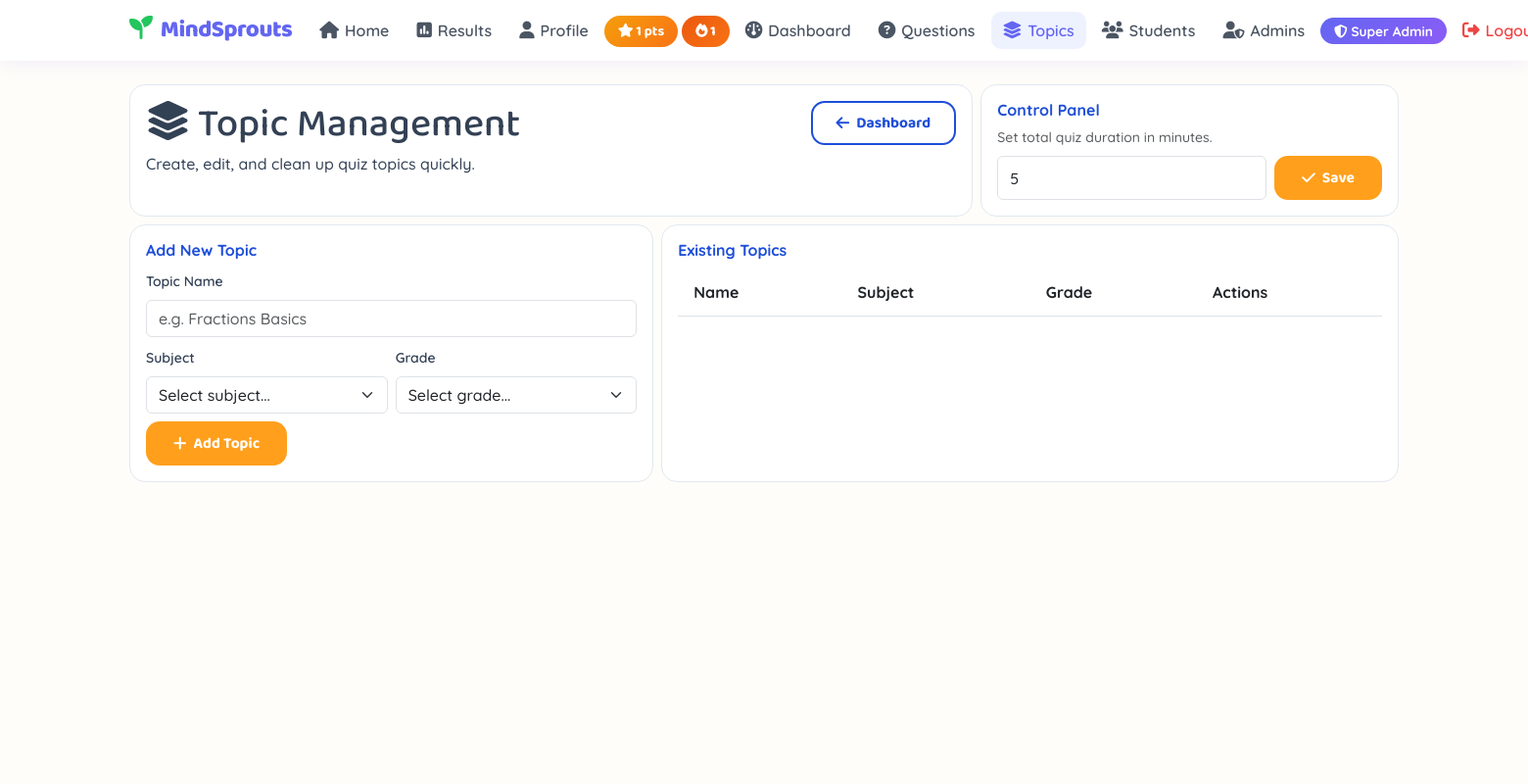
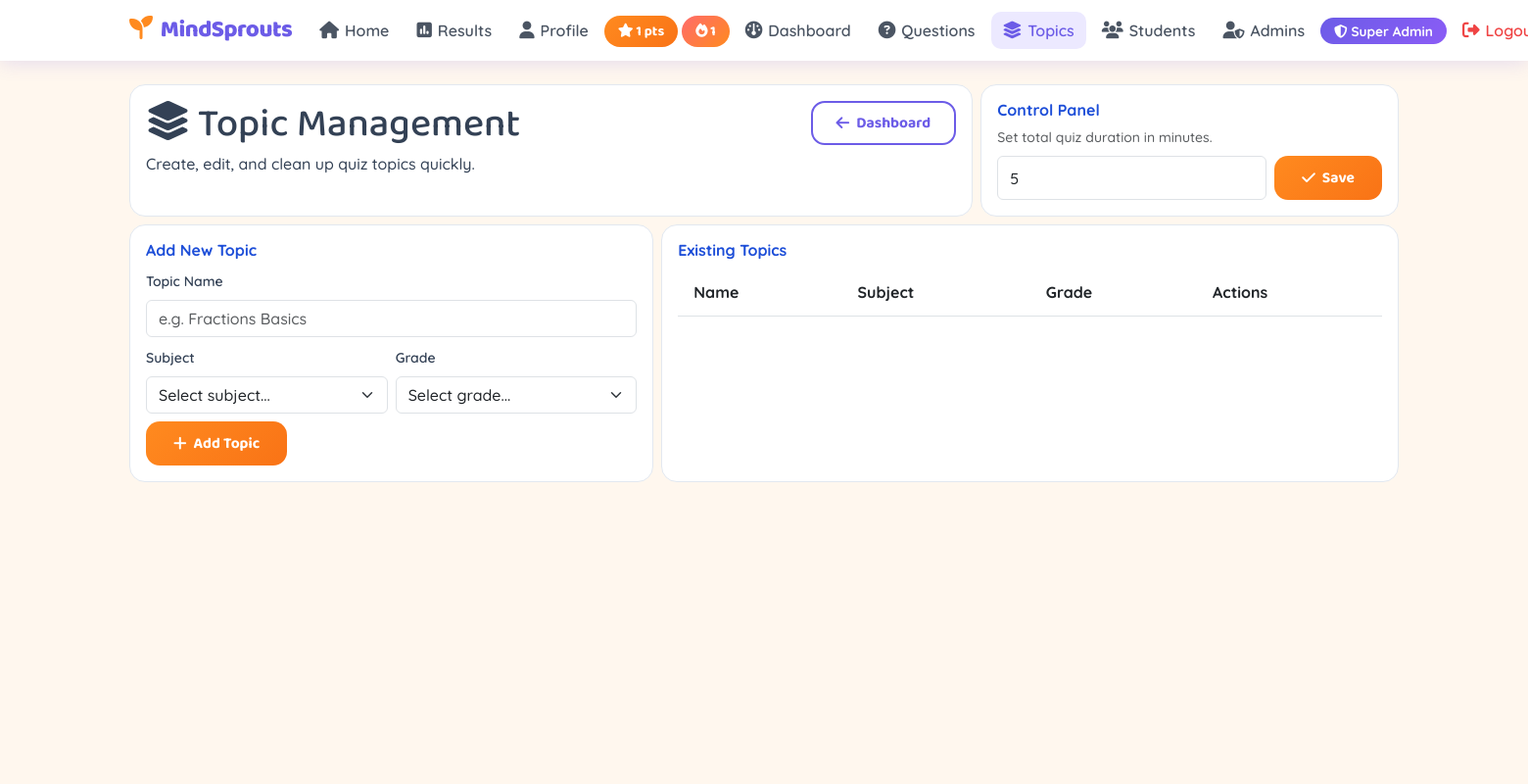
Before and after one commit to TanishqMhatre1546/mindsprouts, a Flask app: page /admin/topics in a window 1560 px wide; the page is wider, and only the part inside the window is pictured. Shown: that part at 98% size. Run offline with Flask 3, Linux system fonts and the light colour scheme; the visitor is signed in with stand-in values (Sample User, id 1); data that the repository does not hold is empty; some libraries are stand-ins or nearby versions.

Commit message:
Improve child-friendly color palette with purple-led 60-30-10 styling.
This refreshes student UI colors for better contrast and playful vibrancy while preserving purple branding, and adds grade fallback topic loading so students always see available quiz content.

Made-with: Cursor

```diff
--- a/app.py
+++ b/app.py
@@ -119,6 +119,33 @@ def set_quiz_duration_minutes(conn, minutes):
     """, ('quiz_duration_minutes', str(minutes)))
     conn.commit()
     cur.close()
+
+
+def fetch_topics_for_subject_with_grade_fallback(cur, subject_id, grade):
+    cur.execute(
+        "SELECT * FROM topics WHERE subject_id = %s AND grade = %s ORDER BY topic_name",
+        (subject_id, grade),
+    )
+    topics = cur.fetchall()
+    if topics:
+        return topics
+    cur.execute(
+        "SELECT * FROM topics WHERE subject_id = %s ORDER BY grade, topic_name",
+        (subject_id,),
+    )
+    return cur.fetchall()
+
+
+def count_topics_for_subject_with_grade_fallback(cur, subject_id, grade):
+    cur.execute(
+        "SELECT COUNT(*) AS total FROM topics WHERE subject_id = %s AND grade = %s",
+        (subject_id, grade),
+    )
+    total_topics = cur.fetchone()['total']
+    if total_topics > 0:
+        return total_topics
+    cur.execute("SELECT COUNT(*) AS total FROM topics WHERE subject_id = %s", (subject_id,))
+    return cur.fetchone()['total']
 
 def student_required(f):
     from functools import wraps
@@ -287,9 +314,7 @@ def topics(subject_id):
     cur  = conn.cursor()
     cur.execute("SELECT * FROM subjects WHERE subject_id = %s", (subject_id,))
     subject = cur.fetchone()
-    cur.execute("SELECT * FROM topics WHERE subject_id = %s AND grade = %s",
-                (subject_id, session['grade']))
-    topics = cur.fetchall()
+    topics = fetch_topics_for_subject_with_grade_fallback(cur, subject_id, session['grade'])
     cur.execute("""
         SELECT DISTINCT topic_name FROM results
         WHERE student_id = %s AND subject_name = %s
@@ -471,9 +496,11 @@ def progress():
     subjects = cur.fetchall()
     subject_progress = []
     for subj in subjects:
-        cur.execute("SELECT COUNT(*) AS total FROM topics WHERE subject_id = %s AND grade = %s",
-                    (subj['subject_id'], session['grade']))
-        total_topics = cur.fetchone()['total']
+        total_topics = count_topics_for_subject_with_grade_fallback(
+            cur,
+            subj['subject_id'],
+            session['grade'],
+        )
         cur.execute("""
             SELECT COUNT(DISTINCT topic_name) AS attempted FROM results
             WHERE student_id = %s AND subject_name = %s
@@ -772,9 +799,11 @@ def student_activity(student_id):
     subjects = cur.fetchall()
     subject_progress = []
     for subj in subjects:
-        cur.execute("SELECT COUNT(*) AS total FROM topics WHERE subject_id = %s AND grade = %s",
-                    (subj['subject_id'], student['grade']))
-        total_topics = cur.fetchone()['total']
+        total_topics = count_topics_for_subject_with_grade_fallback(
+            cur,
+            subj['subject_id'],
+            student['grade'],
+        )
         cur.execute("""
             SELECT COUNT(DISTINCT topic_name) AS attempted FROM results
             WHERE student_id = %s AND subject_name = %s
--- a/static/css/style.css
+++ b/static/css/style.css
@@ -5,10 +5,21 @@
 /* ── RESET & BASE ─────────────────────────────────── */
 * { margin: 0; padding: 0; box-sizing: border-box; }
 
+:root {
+    --bg-60: #FFF7EE;
+    --surface-30: #D7D4FF;
+    --surface-30-strong: #C9C3FF;
+    --purple-main: #6C5CE7;
+    --purple-dark: #4F46C5;
+    --accent-10: #FF8A1F;
+    --accent-10-dark: #F97316;
+    --text-main: #2d3748;
+}
+
 body {
     font-family: 'Quicksand', 'Nunito', sans-serif;
-    background: #FFFDF9;
-    color: #2d3748;
+    background: var(--bg-60);
+    color: var(--text-main);
     min-height: 100vh;
     line-height: 1.5;
 }
@@ -22,7 +33,7 @@ img { max-width: 100%; }
 /* ── NAVBAR ───────────────────────────────────────── */
 .navbar {
     background: #ffffff;
-    box-shadow: 0 2px 20px rgba(99,102,241,0.10);
+    box-shadow: 0 2px 20px rgba(108,92,231,0.18);
     padding: 8px 0;
     position: sticky;
     top: 0;
@@ -33,10 +44,10 @@ img { max-width: 100%; }
     font-family: 'Baloo 2', sans-serif;
     font-size: 1.5rem;
     font-weight: 800;
-    color: #6366f1 !important;
+    color: var(--purple-main) !important;
     letter-spacing: -0.5px;
 }
-.navbar-brand i { color: #22c55e; margin-right: 4px; }
+.navbar-brand i { color: var(--accent-10); margin-right: 4px; }
 
 .nav-link {
     font-weight: 600;
@@ -51,16 +62,16 @@ img { max-width: 100%; }
 }
 .nav-link i { font-size: 1.1rem; }
 .nav-link:hover {
-    background: #eef2ff;
-    color: #6366f1 !important;
+    background: #ece9ff;
+    color: var(--purple-main) !important;
 }
 .nav-active {
-    background: #eef2ff !important;
-    color: #6366f1 !important;
+    background: #ece9ff !important;
+    color: var(--purple-main) !important;
 }
 
 .points-badge {
-    background: linear-gradient(135deg, #f59e0b, #f97316);
+    background: linear-gradient(135deg, var(--accent-10), var(--accent-10-dark));
     color: white;
     font-family: 'Baloo 2', sans-serif;
     font-weight: 700;
@@ -70,7 +81,7 @@ img { max-width: 100%; }
     white-space: nowrap;
 }
 .streak-badge {
-    background: linear-gradient(135deg, #ea580c, #f97316);
+    background: linear-gradient(135deg, #ff6b6b, #ff8a1f);
     color: white;
     font-family: 'Baloo 2', sans-serif;
     font-weight: 700;
@@ -660,7 +671,7 @@ img { max-width: 100%; }
 
 /* ── BUTTONS ──────────────────────────────────────── */
 .btn-primary-ms {
-    background: #FF9F1C;
+    background: linear-gradient(135deg, var(--accent-10), var(--accent-10-dark));
     color: white;
     border: none;
     border-radius: 14px;
@@ -677,13 +688,13 @@ img { max-width: 100%; }
 }
 .btn-primary-ms:hover {
     transform: translateY(-2px);
-    box-shadow: 0 6px 20px rgba(255,159,28,0.35);
+    box-shadow: 0 6px 20px rgba(249,115,22,0.35);
     color: white;
 }
 .btn-outline-ms {
     background: white;
-    color: #1d4ed8;
-    border: 2px solid #1d4ed8;
+    color: var(--purple-main);
+    border: 2px solid var(--purple-main);
     border-radius: 14px;
     padding: 9px 24px;
     font-family: 'Baloo 2', sans-serif;
```
Also changed, not shown: other parts of static/css/style.css (+31 -31 lines).
